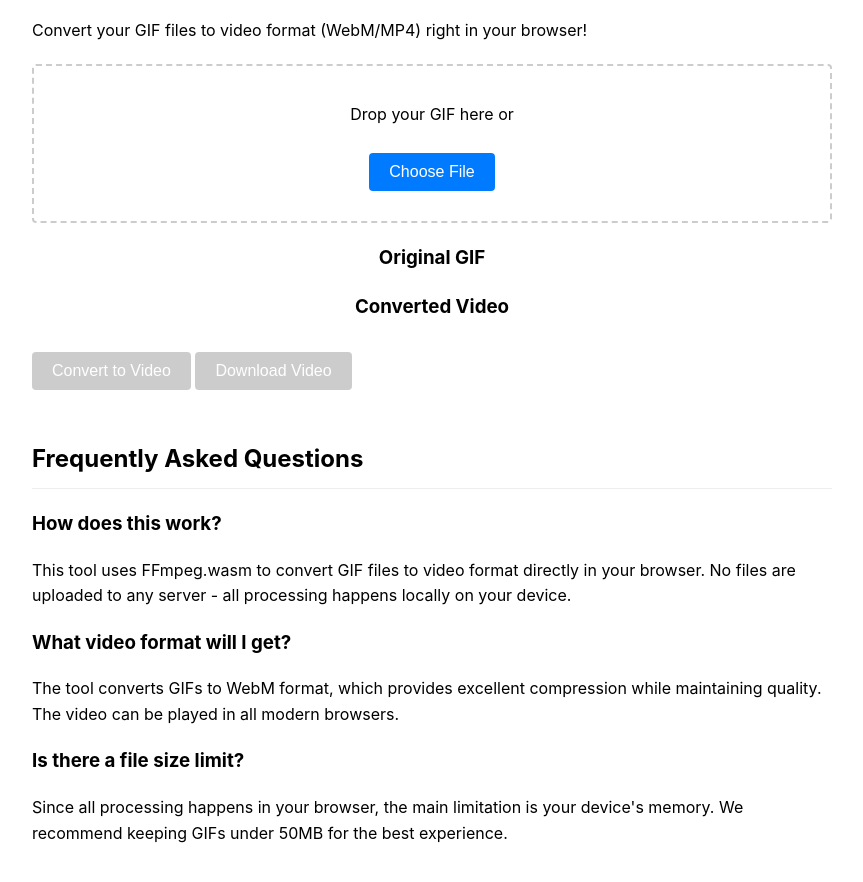
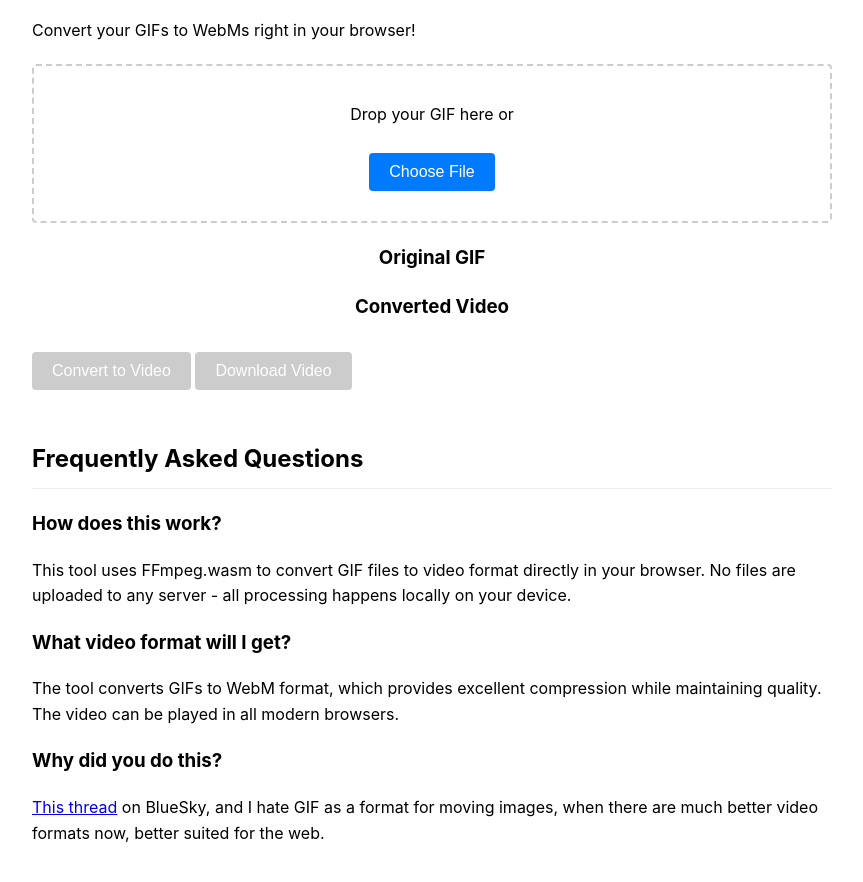
Before and after one commit to batpad/gif-to-video, a plain HTML site: page index.html in a window 1280 px wide. Shown: the part 96-978 px from the top of the page, without its empty margins (208-1071 px from the left). Drawn offline with Linux system fonts and the light colour scheme.

Commit message:
small edits to faq

```diff
--- a/index.html
+++ b/index.html
@@ -72,7 +72,7 @@
 </head>
 <body>
     <h1>GIF to Video Converter</h1>
-    <p>Convert your GIF files to video format (WebM/MP4) right in your browser!</p>
+    <p>Convert your GIFs to WebMs right in your browser!</p>
 
     <div class="drop-zone" id="dropZone">
         <p>Drop your GIF here or</p>
@@ -101,8 +101,8 @@
         <h3>What video format will I get?</h3>
         <p>The tool converts GIFs to WebM format, which provides excellent compression while maintaining quality. The video can be played in all modern browsers.</p>
 
-        <h3>Is there a file size limit?</h3>
-        <p>Since all processing happens in your browser, the main limitation is your device's memory. We recommend keeping GIFs under 50MB for the best experience.</p>
+        <h3>Why did you do this?</h3>
+        <p><a href="https://bsky.app/profile/giswqs.bsky.social/post/3lbfdbv5xrs2a" target="_blank">This thread</a> on BlueSky, and I hate GIF as a format for moving images, when there are much better video formats now, better suited for the web.</p>
     </section>
 
     <!-- FFmpeg.wasm -->
```
